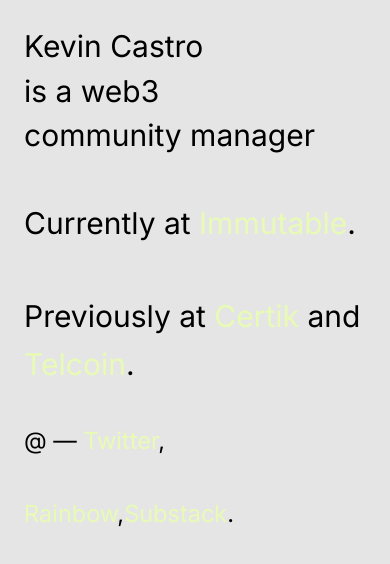
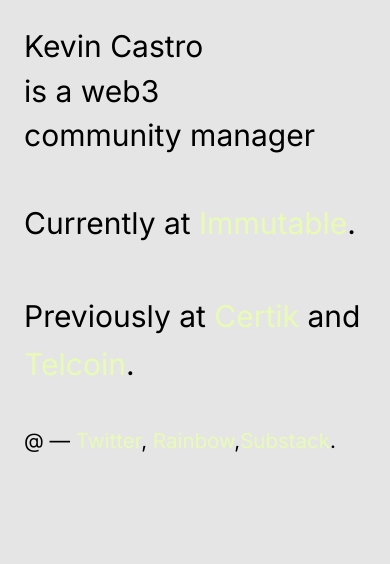
Before and after one commit to SonnyCastro/kevsite, a Next.js app: page / in a window 390 px wide. Shown: the top 564 px of the page. Built offline with nearby package versions, Linux system fonts and the light colour scheme.

Commit message:
fixing mobile view styles font edit

```diff
--- a/styles/Home.module.css
+++ b/styles/Home.module.css
@@ -139,7 +139,7 @@
     }
   }
   .links {
-    font-size: 23.5px;
+    font-size: 20.5px;
     font-style: normal;
     font-weight: 400;
     line-height: 73px;
```
